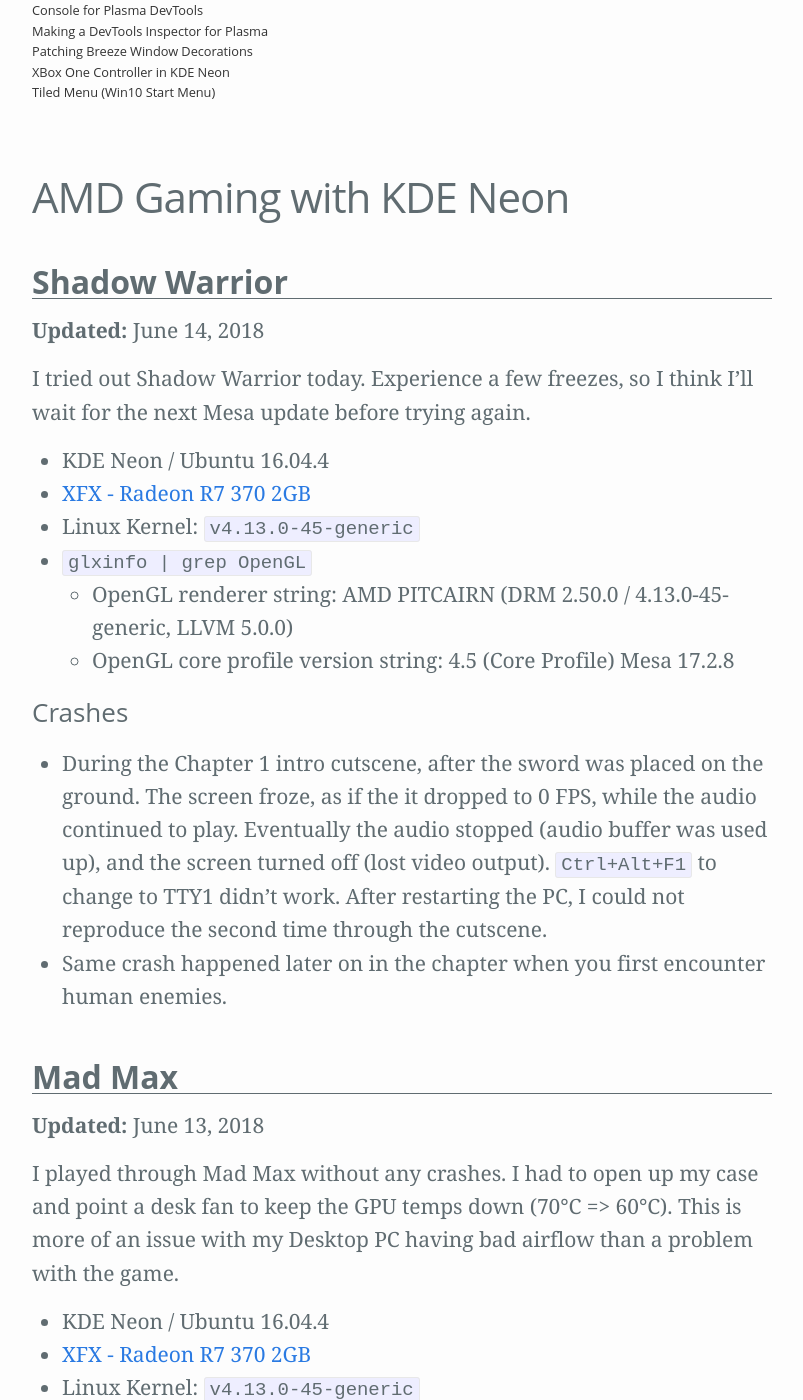
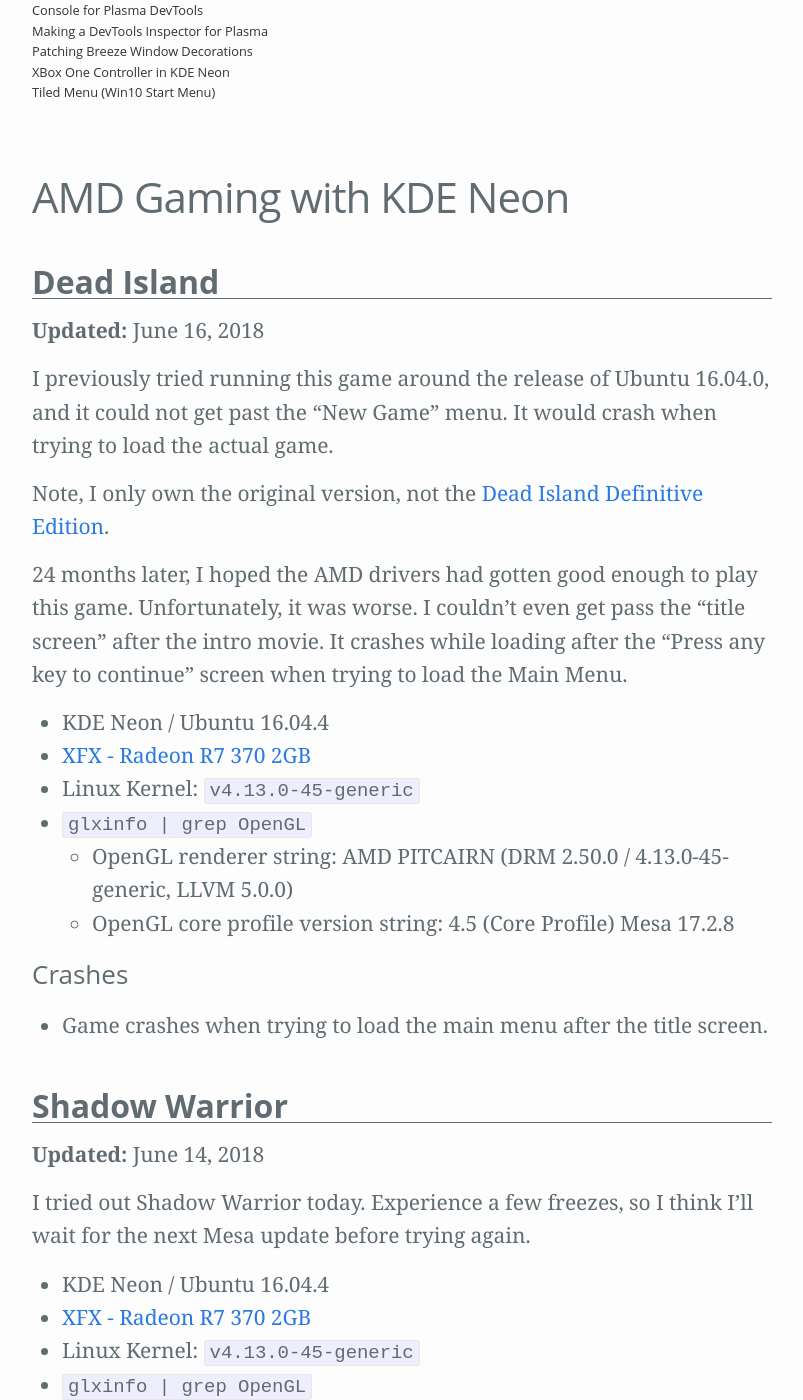
Before and after one commit to Zren/zren.github.io, a Jekyll site: the page built from amd-gaming.md, in a window 1280 px wide and 1400 px high, scrolled down 503 px. Shown: the whole window, without its empty margins (238-1041 px from the left). Built offline with Jekyll 4.4.1, drawn with Linux system fonts in a browser that asks for light colours.

Commit message:
Add Dead Island

```diff
--- a/amd-gaming.md
+++ b/amd-gaming.md
@@ -12,6 +12,32 @@
     margin-top: 1.5em;
 }
 </style>
+
+
+
+## Dead Island
+
+**Updated:** June 16, 2018
+
+I previously tried running this game around the release of Ubuntu 16.04.0, and it could not get past the "New Game" menu. It would crash when trying to load the actual game.
+
+Note, I only own the original version, not the [Dead Island Definitive Edition](https://store.steampowered.com/app/383150/Dead_Island_Definitive_Edition/).
+
+24 months later, I hoped the AMD drivers had gotten good enough to play this game. Unfortunately, it was worse. I couldn't even get pass the "title screen" after the intro movie. It crashes while loading after the "Press any key to continue" screen when trying to load the Main Menu.
+
+* KDE Neon / Ubuntu 16.04.4
+* [XFX - Radeon R7 370 2GB](https://ca.pcpartpicker.com/product/9jyxFT/xfx-video-card-r7370p2255)
+* Linux Kernel: `v4.13.0-45-generic`
+* `glxinfo | grep OpenGL`
+    * OpenGL renderer string: AMD PITCAIRN (DRM 2.50.0 / 4.13.0-45-generic, LLVM 5.0.0)
+    * OpenGL core profile version string: 4.5 (Core Profile) Mesa 17.2.8
+
+### Crashes
+
+* Game crashes when trying to load the main menu after the title screen.
+
+
+
 
 ## Shadow Warrior
 
```
